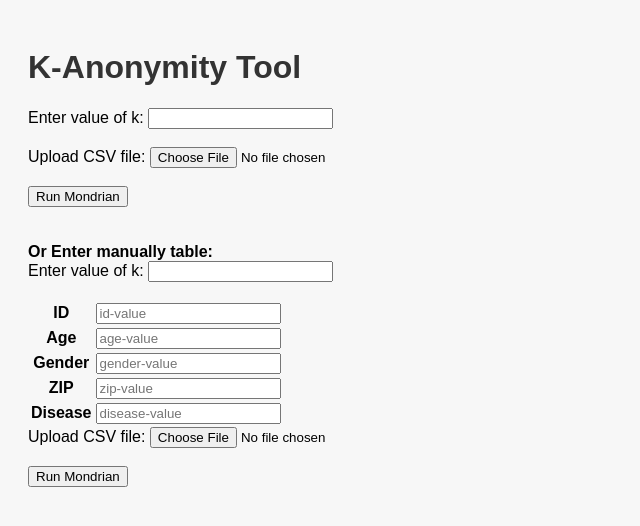
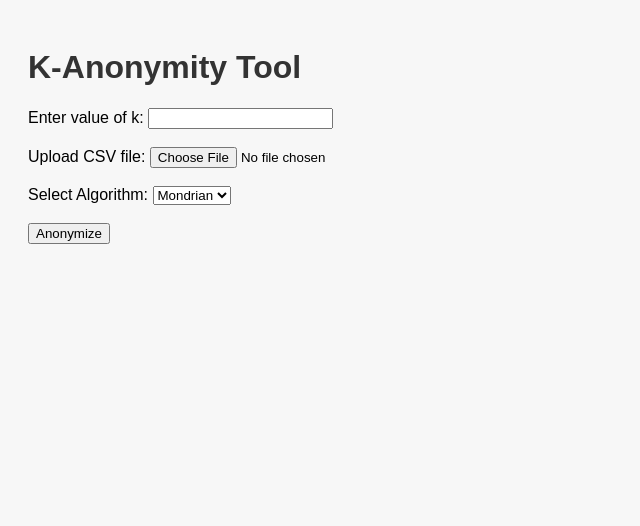
Before and after one commit to SunCh1p/BigData-Project, a Flask app: page / in a window 1280 px wide. Shown: the top 526 px of the page, without its empty margins (0-640 px from the left). Run offline with Flask 3, Linux system fonts and the light colour scheme.

Commit message:
updated interface

```diff
--- a/app.py
+++ b/app.py
@@ -1,31 +1,14 @@
 from flask import Flask, request, render_template
 import pandas as pd
 import os
-import random
 from werkzeug.utils import secure_filename
-import time
-
+from Mondrian import mondrian
+from glutton import glutton
 app = Flask(__name__)
 UPLOAD_FOLDER = 'uploads'
 app.config['UPLOAD_FOLDER'] = UPLOAD_FOLDER
 os.makedirs(UPLOAD_FOLDER, exist_ok=True)
 
-#Mondrian algorithm
-def mondrian(data, k):
-    partition = []
-    if len(data) <= 2 * k - 1:
-        return [data]
-    #sort by the predefined quasidenfier
-    data = data.sort_values(by=['Age'])
-    #define partition point
-    mid = len(data) // 2
-    #split the sorted data left and right
-    lhs = data[:mid]
-    rhs = data[mid:]
-    #splits each half until k anonymity condition is met
-    partition.extend(mondrian(lhs, k))
-    partition.extend(mondrian(rhs, k))
-    return partition
 
 @app.route('/', methods=['GET'])
 def index():
@@ -34,6 +17,7 @@
 @app.route('/process', methods=['POST'])
 def process():
     k = int(request.form['k'])
+    algorithm = request.form['algorithm']
     file = request.files['file']
 
     if file.filename == '':
@@ -45,17 +29,24 @@
 
     df = pd.read_csv(filepath)
 
-    partitions = mondrian(df.copy(), k)
-    results = []
+    if algorithm == 'mondrian':
+        partitions = mondrian(df.copy(), k)
+        results = []
 
-    for part in partitions:
-        age_range = f"[{part['Age'].min()} - {part['Age'].max()}]"
-        part['Age'] = age_range
-        results.append(part)
+        for part in partitions:
+            age_range = f"[{part['Age'].min()} - {part['Age'].max()}]"
+            part['Age'] = age_range
+            results.append(part)
 
-    result_df = pd.concat(results, ignore_index=True)
+        result_df = pd.concat(results, ignore_index=True)
+
+    elif algorithm == 'glutton':
+        result_df = glutton(df.copy(), 'Age', k)
+
+    else:
+        return "Invalid algorithm selected."
+
     table_html = result_df.to_html(classes='styled-table', index=False)
-
     return render_template("index.html", table=table_html)
 
 if __name__ == '__main__':
--- a/glutton.py
+++ b/glutton.py
@@ -101,9 +101,3 @@
       idToQI[id] = QIRange
   data[QI] = data['ID'].map(idToQI)
   return data
-
-####################################3
-#script
-data = pd.read_csv('data.csv')
-AnonymizedData = glutton(data, 'Age', 3)
-print(AnonymizedData)
--- a/templates/index.html
+++ b/templates/index.html
@@ -16,42 +16,16 @@
     <label for="file">Upload CSV file:</label>
     <input type="file" name="file" accept=".csv" required><br><br>
 
-    <button type="submit">Run Mondrian</button>
+    <label for="algorithm">Select Algorithm:</label>
+    <select name="algorithm" required>
+      <option value="mondrian">Mondrian</option>
+      <option value="glutton">Glutton</option>
+    </select><br><br>
+
+    <button type="submit">Anonymize</button>
   </form>
   <br>
   <br>
-
-  <strong>Or Enter manually table:</strong>
-  <form id="uploadForm" method="POST" action="/process" enctype="multipart/form-data">
-    <label for="k">Enter value of k:</label>
-    <input type="number" name="k" required min="1"><br><br>
-    <table>
-      <tr>
-        <th>ID</th>
-        <td><input type="text" placeholder="id-value"></td>
-      </tr>
-      <tr>
-        <th>Age</th>
-        <td><input type="text" placeholder="age-value"></td>
-      </tr>
-      <tr>
-        <th>Gender</th>
-        <td><input type="text" placeholder="gender-value"></td>
-      </tr>
-      <tr>
-        <th>ZIP</th>
-        <td><input type="text" placeholder="zip-value"></td>
-      </tr>
-      <tr>
-        <th>Disease</th>
-        <td><input type="text" placeholder="disease-value"></td>
-      </tr>
-    </table>
-    <label for="file">Upload CSV file:</label>
-    <input type="file" name="file" accept=".csv" required><br><br>
-
-    <button type="submit-data">Run Mondrian</button>
-  </form>
 
 
 
--- a/uploads/data.csv
+++ b/uploads/data.csv
@@ -7,4 +7,5 @@
 6789,32,M,34537,Diabetes
 1357,34,F,55432,Heart Disease
 2468,33,F,55434,Diabetes
-1289,29,F,55436,Diabetes
+1289,29,F,55436,
+1444,38,M,33456,Lung Cancer
```
Also changed, not shown: Mondrian.py (added, +16 -0 lines).
